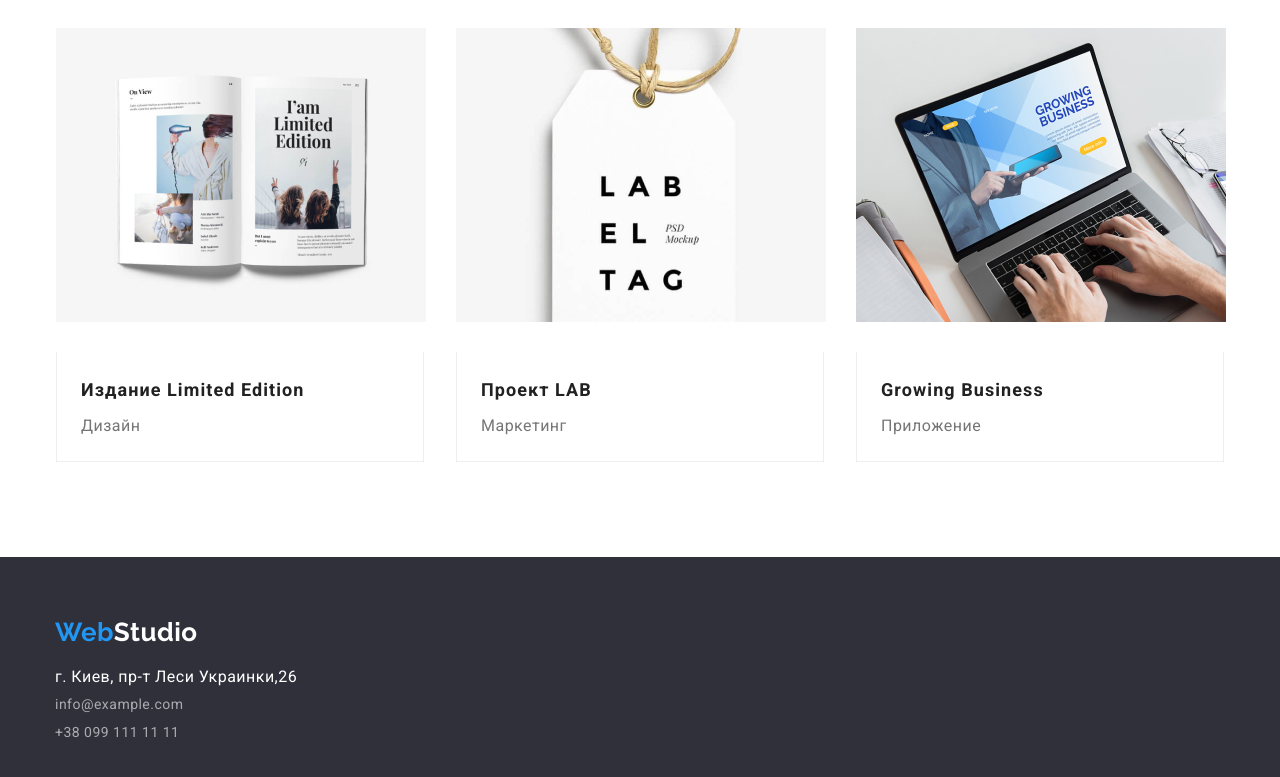
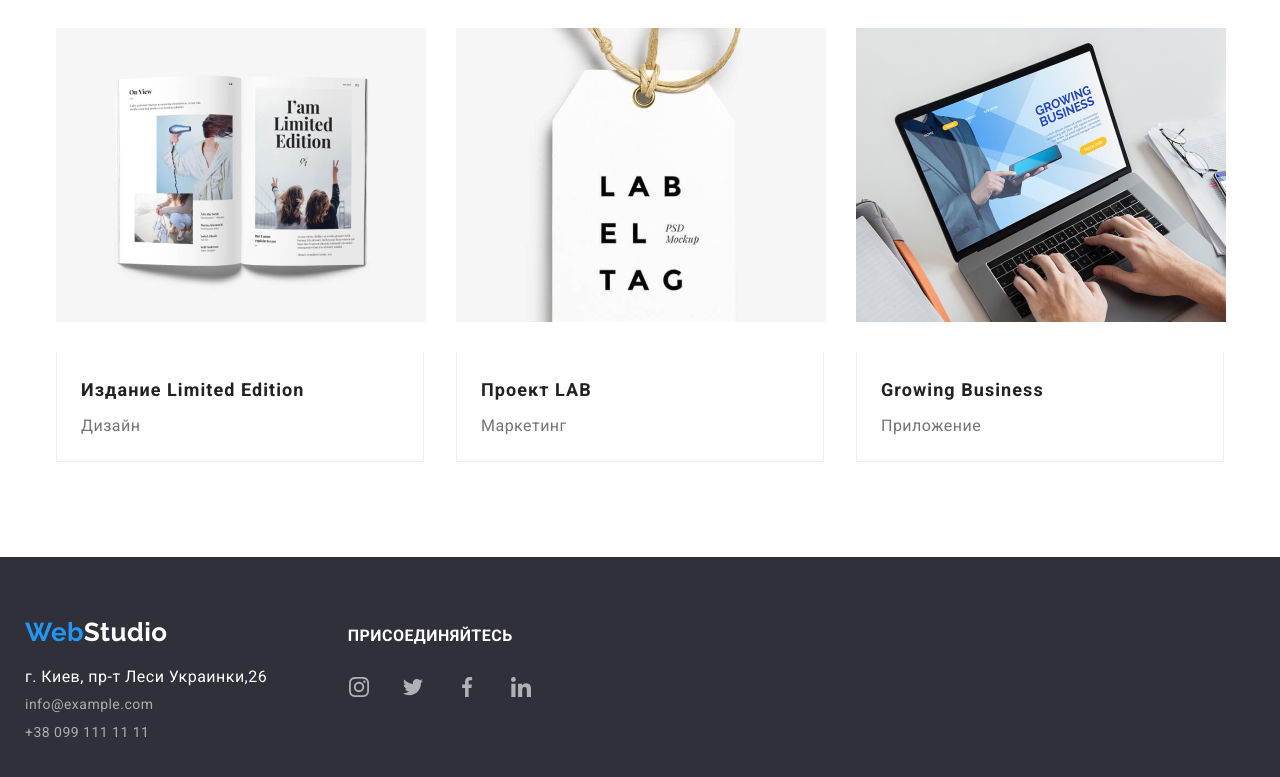
Before and after one commit to Katherineeeeeeee/goit-markup-hw-04, a plain HTML site: page portfolio.html in a window 1280 px wide. Shown: the part 1171-1948 px from the top of the page. Drawn offline with nearby package versions, Linux system fonts and the light colour scheme.

Commit message:
Worked on hw 3

```diff
--- a/css/styles.css
+++ b/css/styles.css
@@ -324,6 +324,7 @@ social-link:focus{
     background-image: linear-gradient(to right, rgba(47, 48, 58, 0.4), rgba(47, 48, 58, 0.4)),
      url(../images/hero-img.png);
 
+    background-size: 1600px;
     background-color: #2f303a;
     background-repeat:no-repeat;
     background-position: 50% 50%;
@@ -342,8 +343,6 @@ social-link:focus{
 
     color: var(--primary-white-colour);
 }
-
-
 
 
 
@@ -377,15 +376,10 @@ social-link:focus{
     margin-right: 0px;
 }
 
+
 .portfolio-list {
     --items: 9;
 }
-
-
-
-
-
-
 
 .portfolio-item {
     width: 370px;
@@ -394,23 +388,9 @@ social-link:focus{
 }
 
 .portfolio-item:hover,
-.portfolio-item:focus{
-    box-shadow: (0px 4px 4px rgba(0, 0, 0, 0.25));
+.portfolio-item:focus {
+    box-shadow: 0px 1px 1px rgba(0, 0, 0, 0.12), 0px 4px 4px rgba(0, 0, 0, 0.06), 1px 4px 6px rgba(0, 0, 0, 0.16);
 }
-
-
-
-
-
-
-
-
-
-
-
-
-
-
 
 
 .project-title {
@@ -520,12 +500,19 @@ social-link:focus{
     background-color: #188ce8;
 }
 
+
 /* футер */
 
 .footer {
     padding-top: 60px;
     padding-bottom: 60px;
     background-color: #2f303a;
+}
+
+.footer-flex{
+    display: flex;
+    align-items: baseline;
+    margin-right: 70px;
 }
 
 .footer .logo {
@@ -557,17 +544,7 @@ social-link:focus{
     color: rgba(255, 255, 255, 0.6);
 }
 
-
-
-
-
-
-
-
-
-
-
-/* Нижній другий фуьер -ДОРОБИТЬ */
+/* */
 
 .footer-icons{
     display: flex;
@@ -584,22 +561,9 @@ social-link:focus{
     color: var(--primary-white-colour);
     text-transform: uppercase;
 
+    margin-right: 20px;
     margin-bottom: 20px;
 }
-
-
-
-
-
-
-
-
-
-
-
-
-
-
 
 /*Контакти + навігація(студия, портфолио, контакты)*/
 .link:hover,
--- a/portfolio.html
+++ b/portfolio.html
@@ -202,10 +202,11 @@
 
     <!--Футер-->
     <footer class="footer">
-      <div class="container">
+      <div class="container footer-flex">
+        <div>
         <a class="logo" href="./index.html"><span class="logo-web">Web</span>Studio</a>
+        <address class="address">
 
-        <address class="address">
           <ul class="list">
             <li class="footer-item">
               <a class="footer-address" href="">г. Киев, пр-т Леси Украинки,26</a>
@@ -218,6 +219,42 @@
             </li>
           </ul>
         </address>
+        </div>
+
+        <div class="footer-icons">
+          <p class="footer-strong"><strong>присоединяйтесь</strong></p>
+
+          <ul class="socials list">
+          <li class="socials-item">
+            <a class="social-link" href="">
+              <svg class="social-icon" width="20" height="20">
+                <use href="./images/icons/sprite.svg#instagram"></use>
+              </svg>
+            </a>
+          </li>
+          <li class="socials-item">
+            <a class="social-link" href="">
+              <svg class="social-icon" width="20" height="20">
+                <use href="./images/icons/sprite.svg#twitter"></use>
+              </svg>
+            </a>
+          </li>
+          <li class="socials-item">
+            <a class="social-link" href="">
+              <svg class="social-icon" width="20" height="20">
+                <use href="./images/icons/sprite.svg#facebook"></use>
+              </svg>
+            </a>
+          </li>
+          <li class="socials-item">
+            <a class="social-link" href="">
+              <svg class="social-icon" width="20" height="20">
+                <use href="./images/icons/sprite.svg#linkedin"></use>
+              </svg>
+            </a>
+          </li>
+        </ul>
+      </div>
       </div>
     </footer>
   </body>
```
Also changed, not shown: index.html (+4 -3 lines).
